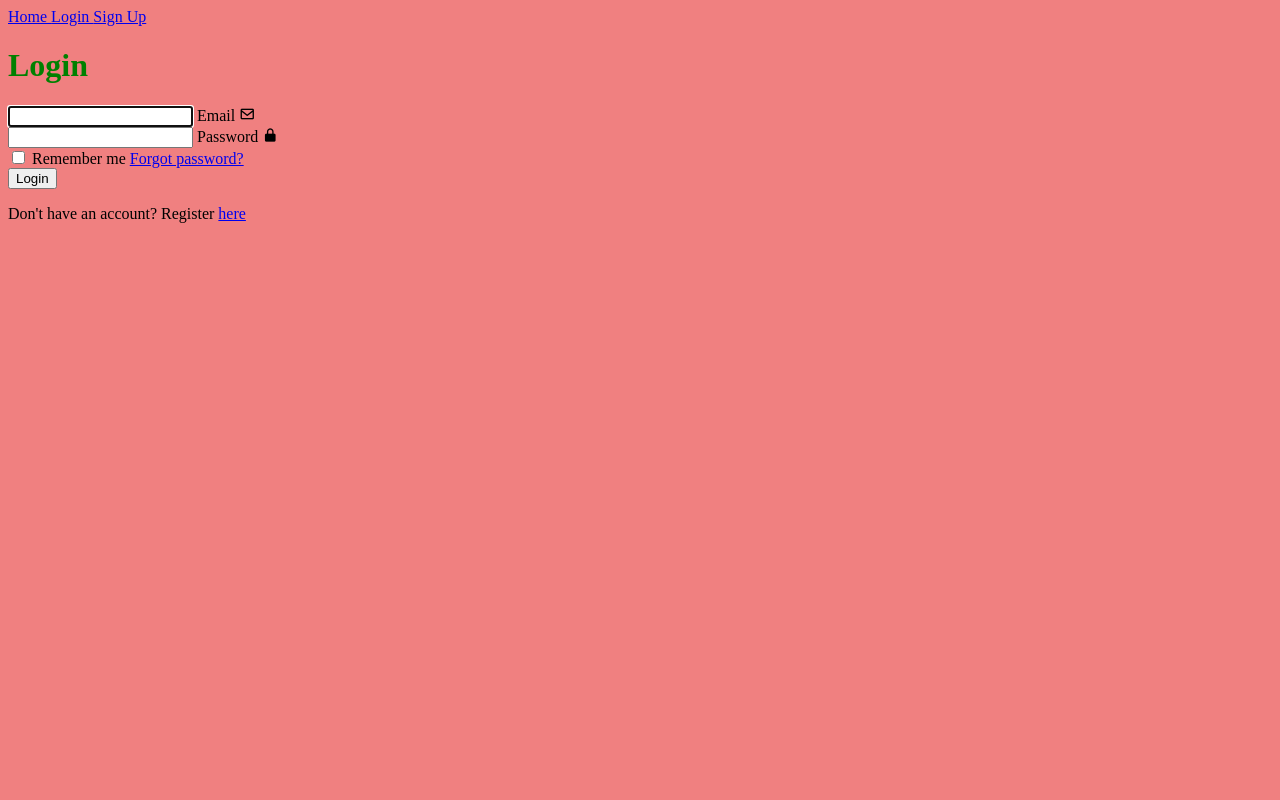
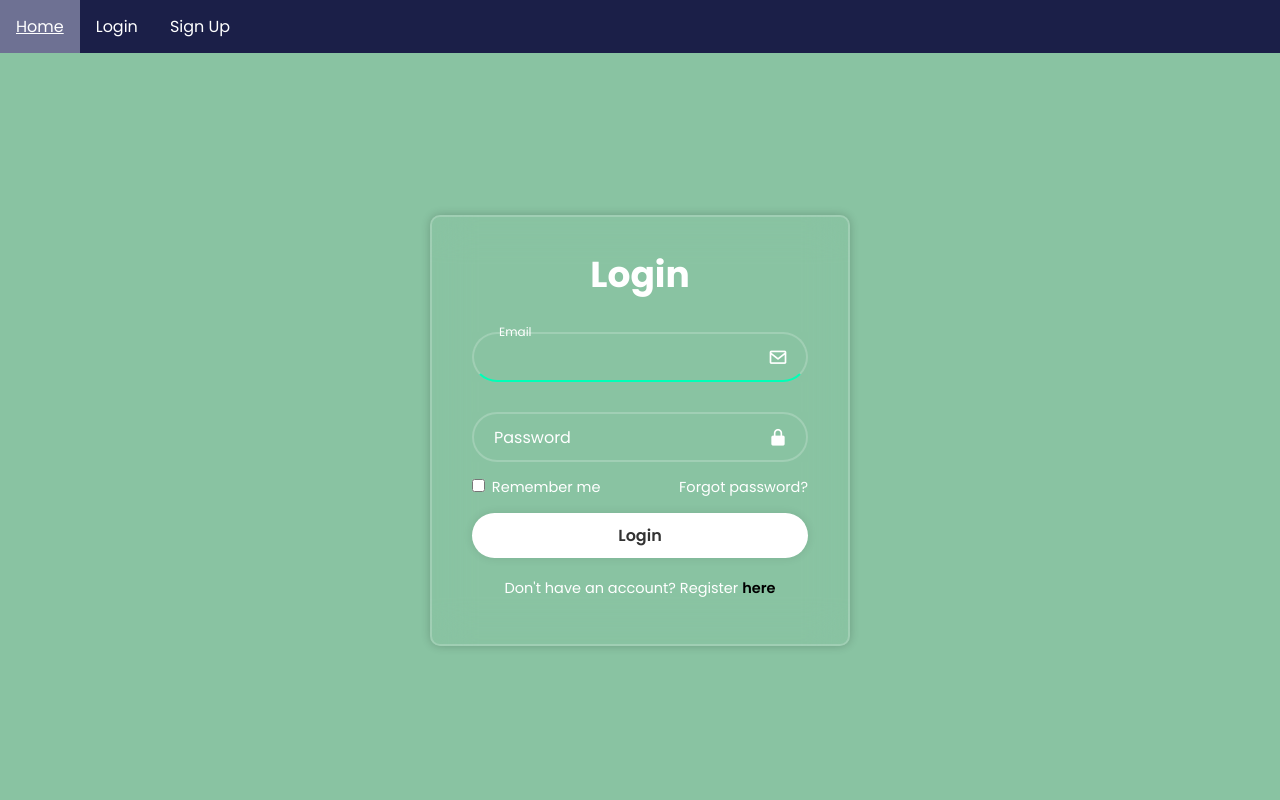
Before and after one commit to michaela357/orario-ATP3, a Flask app: page /login in a window 1280 px wide. Run offline with Flask 3, Linux system fonts and the light colour scheme.

Commit message:
Update CSS styling

```diff
--- a/static/css/style.css
+++ b/static/css/style.css
@@ -1,7 +1,229 @@
-h1 {
-    color: green
+@import url("https://fonts.googleapis.com/css2?family=Poppins:wght@300;400;500;600;700;800;900&display=swap");
+
+* {
+    margin: 0;
+    padding: 0;
+    box-sizing: border-box;
+    font-family: "Poppins", sans-serif;
 }
 
-body{
-    background-color: lightcoral
+.home-title {
+    color: blue;
+    padding: 50px;
+    border: 2px solid rgba(255, 255, 255, 0.2);
+    border-radius: 40px;
 }
+
+.home-directions {
+    color: green;
+    border: 2px solid rgba(255, 255, 255, 0.2);
+    border-radius: 40px;
+    padding: 50px;
+    height: 200px
+}
+
+body {
+    margin: 0;
+    padding-top: 60px;
+    display: flex;
+    justify-content: center;
+    align-items: center;
+    min-height: 100vh;
+    background-position: center;
+}
+
+.wrapper {
+    width: 420px;
+    background: transparent;
+    border: 2px solid rgba(255, 255, 255, 0.2);
+    backdrop-filter: blur(20px);
+    box-shadow: 0 0 10px rgba(0, 0, 0, 0.2);
+    color: #fff;
+    border-radius: 10px;
+    padding: 30px 40px;
+}
+
+.wrapper h1{
+    font-size: 36px;
+    text-align: center;
+}
+
+.wrapper .input-box {
+    position: relative;
+    width: 100%;
+    height: 50px;
+    background: rgb(137, 195, 162);;
+    margin: 30px 0;
+}
+
+.input-box input {
+    width: 100%;
+    height: 100%;
+    background: transparent;
+    border: none;
+    outline: none;
+    border: 2px solid rgba(255, 255, 255, 0.2);
+    border-radius: 40px;
+    font-size: 16px;
+    color: #fff;
+    padding: 20px 45px 20px 20px;
+}
+
+.input-box input::placeholder{
+    color: #fff;
+}
+
+.input-box i {
+    position: absolute;
+    right: 20px;
+    top: 50%;
+    transform: translateY(-50%);
+    font-size: 20px;
+}
+
+.input-box label {
+    position: absolute;
+    top: 50%;
+    left: 22px;
+    transform: translateY(-50%);
+    color: #ffffff;
+    pointer-events: none; /* Allows clicks to pass through the label to the input */
+    transition: all 0.3s ease; /* Smooth transition for the movement */
+  }
+
+.input-box input:focus ~ label,
+.input-box input:not(:placeholder-shown) ~ label {
+    top: 0; /* Moves the label to the top */
+    font-size: 12px; /* Makes the label smaller */
+    color: #ffffff; /* Changes label color */
+    transform: translateY(-9px); /* Adjust translateY based on your design for exact positioning above the input */
+    padding: 0 5px; /* Optional: adds padding to background */
+  }
+
+  /* Optional: Change input border color on focus */
+  .input-box input:focus {
+    border-bottom-color: #00ffb7;
+  }
+
+.wrapper .remember-forgot {
+    display: flex;
+    justify-content: space-between;
+    font-size: 14.5px;
+    margin: -15px 0 15px;
+}
+
+.remember-forgot label input {
+    accent-color: #fff;
+    margin-right: 3px;
+}
+
+.remember-forgot a {
+    color: #fff;
+    text-decoration: none;
+}
+
+.remember-forgot a:hover {
+    text-decoration: underline;
+}
+
+.wrapper .btn {
+    width: 100%;
+    height: 45px;
+    background: #fff;
+    border: none;
+    outline: none;
+    border-radius: 40px;
+    box-shadow: 0 0 10px rgba(0, 0, 0, 0.1);
+    cursor: pointer;
+    font-size: 16px;
+    color: #333;
+    font-weight: 600;
+    transition: all 0.5s ease;
+}
+
+.wrapper .btn:hover {
+    background: #1b1f48;
+    border: none;
+    outline: none;
+    border-radius: 40px;
+    box-shadow: 0 0 10px rgba(0, 0, 0, 0.1);
+    color: #cfd7d6;
+    font-weight: 600;
+}
+
+.wrapper .link {
+    font-size: 14.5px;
+    text-align: center;
+    margin: 20px 0 15px;
+}
+
+.link p a {
+    color: #000000;
+    text-decoration: none;
+    font-weight: 600;
+}
+
+.link p a:hover {
+    text-decoration: underline;
+}
+
+nav {
+    position: fixed;
+    top: 0;
+    left: 0;
+    width: 100%;
+    list-style-type: none;
+    margin: 0;
+    padding: 0;
+    overflow: hidden;
+    background-color: #1b1f48;
+    z-index: 1000;
+}
+
+nav a {
+    float: left;
+  }
+
+nav a {
+    display: block;
+    color: white;
+    text-align: center;
+    padding: 14px 16px;
+    text-decoration: none;
+    transition: all 0.5s ease;
+  }
+
+ nav a:hover {
+    background-color: #6e7193;
+    text-decoration: underline;
+  }
+
+body {
+    background-color: rgb(137, 195, 162);
+}
+
+.error{
+    color: white;
+    padding: 30px;
+    background-color: red;
+}
+
+.success {
+    color: white;
+    padding: 30px;
+    background-color: green;
+}
+
+footer {
+    position: fixed;
+    bottom: 0;
+    left: 0;
+    width: 100%;
+    list-style-type: none;
+    margin: 0;
+    padding: 20px;
+    overflow: hidden;
+    color: white;
+    background-color: #1b1f48;
+    z-index: 1000;
+}
```
